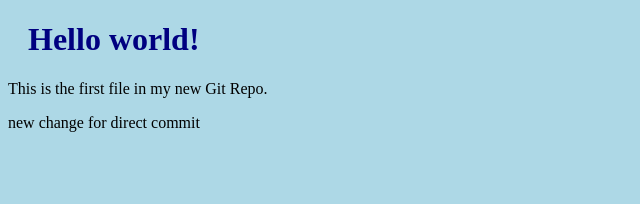
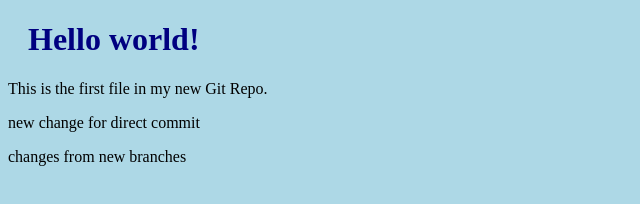
Before and after one commit to devops3rddigtal/myrepo, a plain HTML site: page index.html in a window 1280 px wide. Shown: the whole page, without its empty margins (0-640 px from the left). Drawn offline with Linux system fonts and the light colour scheme.

Commit message:
changes from my branch

```diff
--- a/index.html
+++ b/index.html
@@ -9,6 +9,7 @@
 <h1>Hello world!</h1>
 <p>This is the first file in my new Git Repo.</p>
 <p>new change for direct commit</p>
+<p>changes from new branches</p>
 
 </body>
 </html>
```
